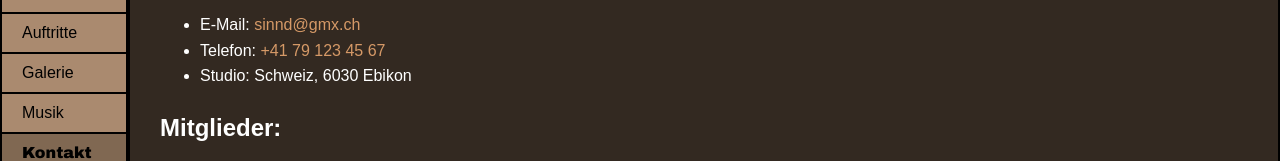
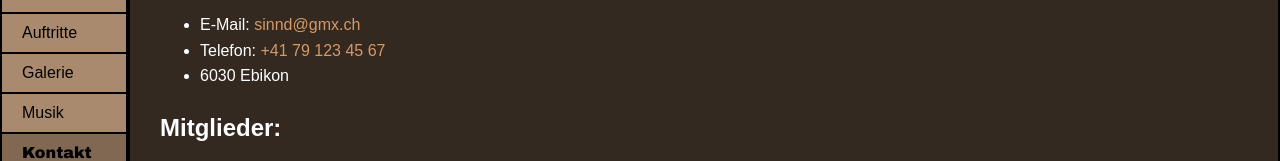
Before and after one commit to Mathias3e/BLJ_Projektarbeit, a plain HTML site: page contact/contact.html in a window 1280 px wide. Shown: the part 148-309 px from the top of the page. Drawn offline with Linux system fonts and the light colour scheme.

Commit message:
kontakt ort

```diff
--- a/contact/contact.html
+++ b/contact/contact.html
@@ -28,7 +28,7 @@
         <ul>
           <li>E-Mail: <a href="mailto:sinnd@gmx.ch">sinnd@gmx.ch</a></li>
           <li>Telefon: <a href="tel:+41791234567">+41 79 123 45 67</a></li>
-          <li>Studio: Schweiz, 6030 Ebikon</li>
+          <li>6030 Ebikon</li>
         </ul>
         <h2>Mitglieder:</h2>
         <ul>
```
